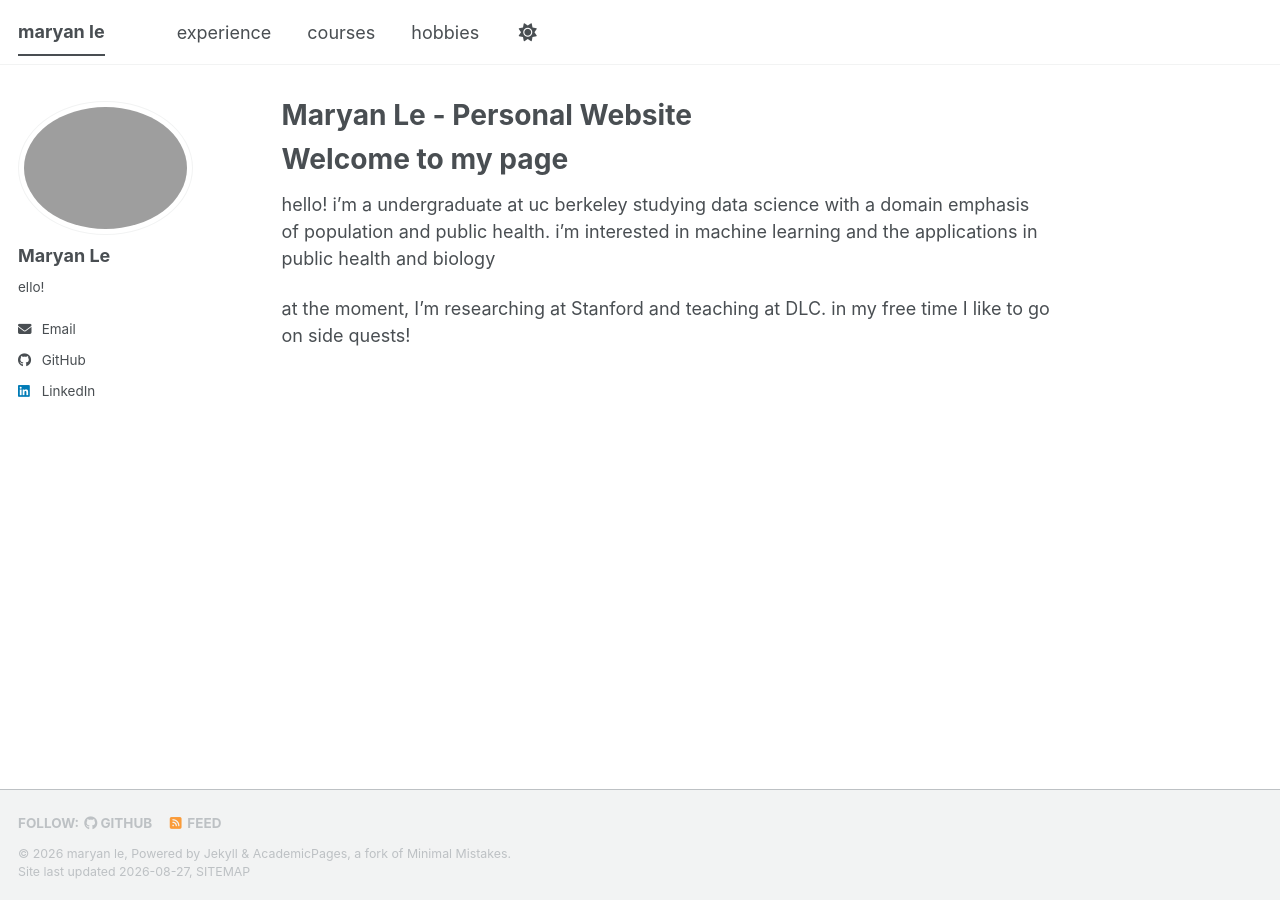
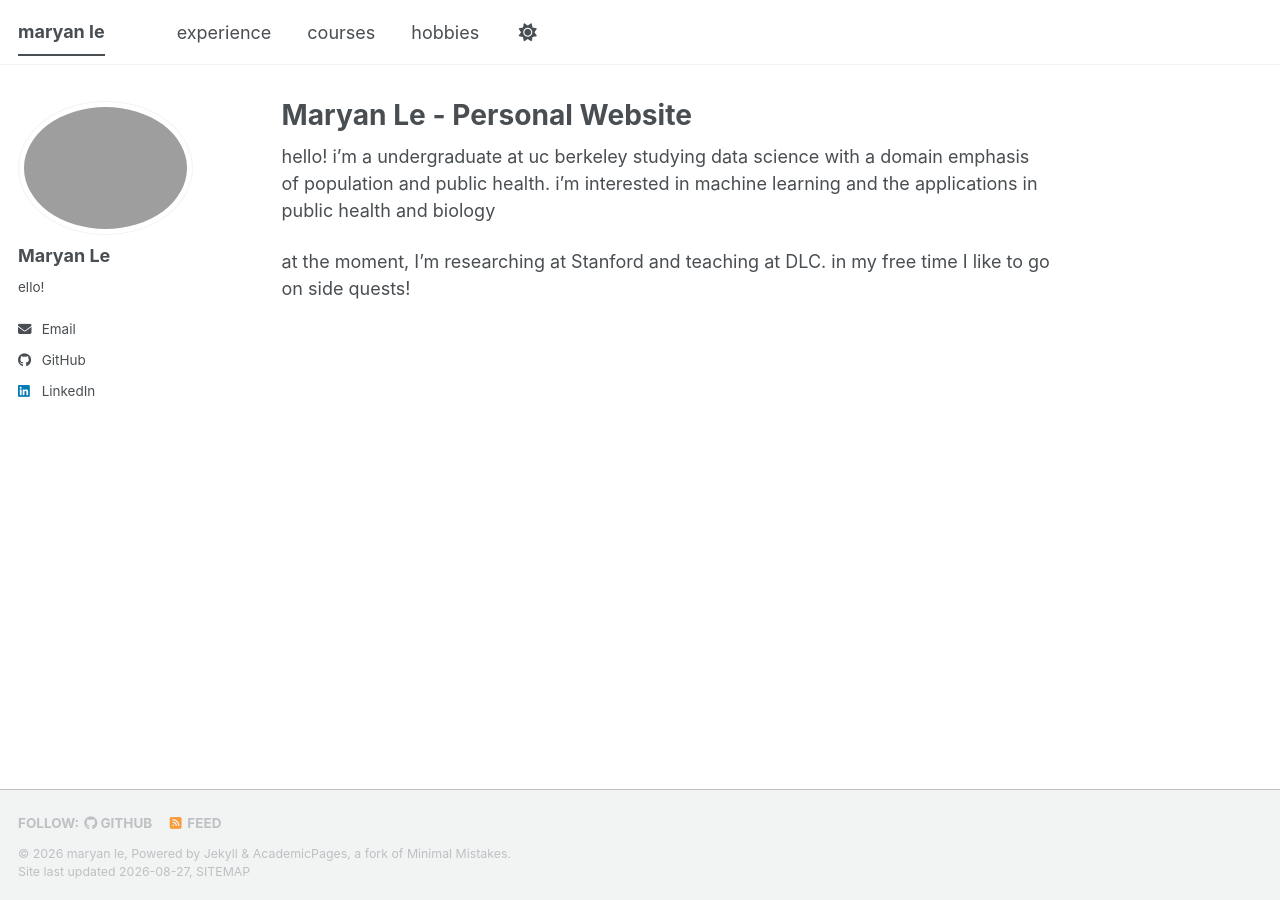
Before and after one commit to lemaryan/lemaryan.github.io, a Jekyll site: the page built from _pages/about.md, in a window 1280 px wide. Built offline with Jekyll 4.4.1, drawn with Linux system fonts in a browser that asks for light colours; a style sheet for code colours, icons or effects is not loaded.

```diff
--- a/_pages/about.md
+++ b/_pages/about.md
@@ -7,7 +7,6 @@ redirect_from:
   - /about.html
 ---
 
-# Welcome to my page
 hello! i'm a undergraduate at uc berkeley studying data science with a domain emphasis of population and public health. i'm interested in machine learning and the applications in public health and biology
 
 at the moment, I'm researching at Stanford and teaching at DLC. in my free time I like to go on side quests!
```
